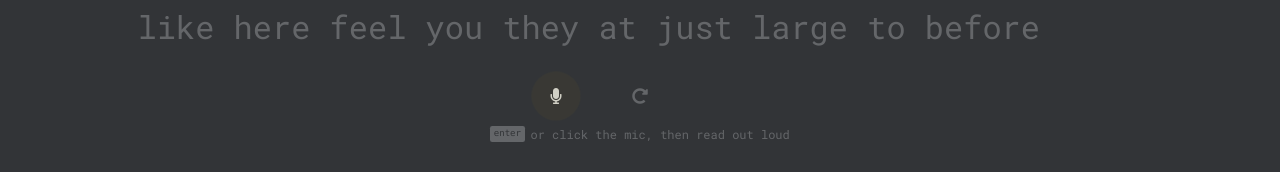
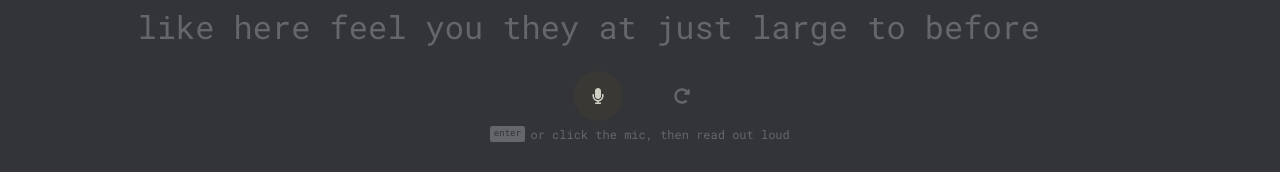
Before and after one commit to frowenz/monkeyflow, a React (Vite) app: page / in a window 1280 px wide. Shown: the part 383-555 px from the top of the page. Built offline with nearby package versions, Linux system fonts and the light colour scheme; no server answers.

Commit message:
Center the mic and restart buttons together under the words
Co-authored-by: Owen Fahey <frowenz@users.noreply.github.com>

```diff
--- a/src/styles/test.css
+++ b/src/styles/test.css
@@ -252,12 +252,6 @@
   margin-inline: auto;
 }
 
-#micButton {
-  position: absolute;
-  right: 100%;
-  top: 0;
-}
-
 .testButtons .textButton {
   padding: 1rem 2rem;
   font-size: 1rem;
```
